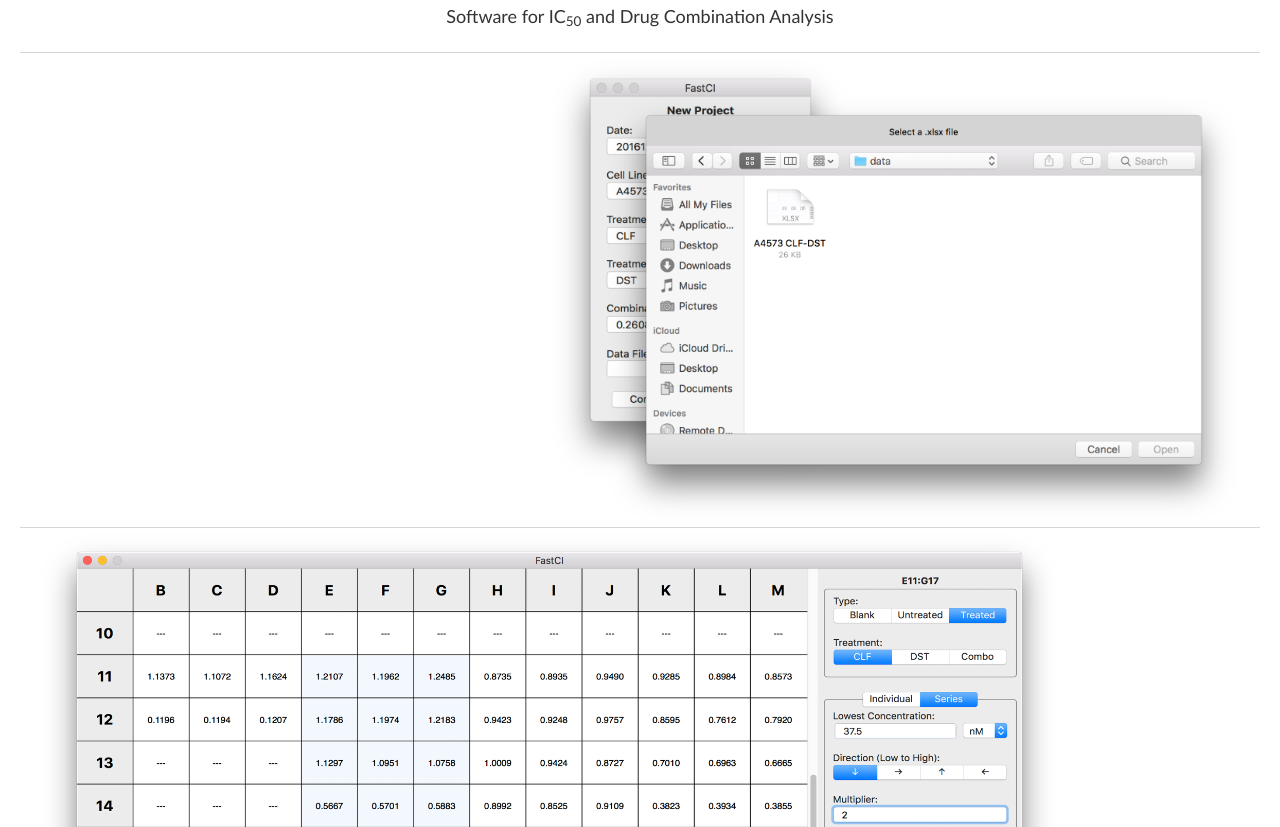
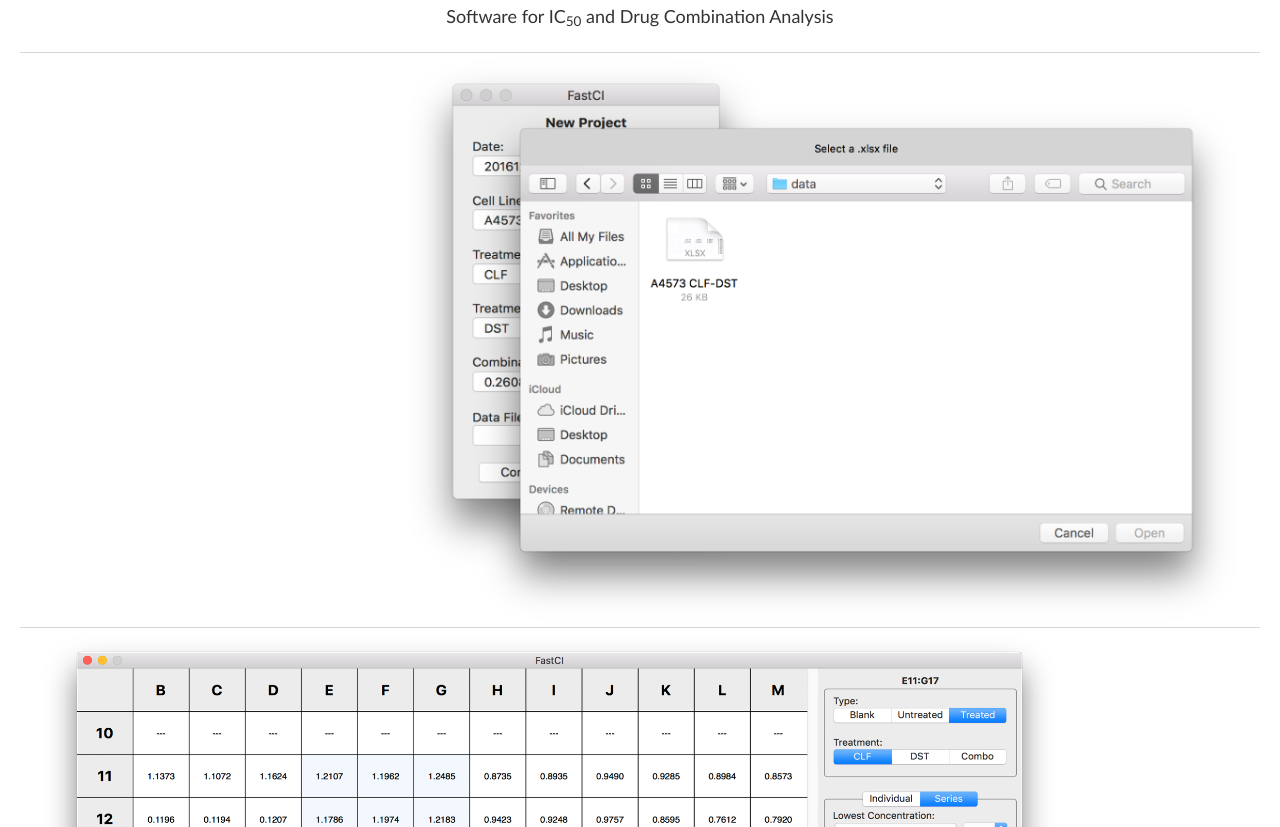
Before and after one commit to koensci/koensci.github.io, a plain HTML site: page index.html in a window 1280 px wide. Shown: the part 458-1285 px from the top of the page. Drawn offline with nearby package versions, Linux system fonts and the light colour scheme; a web font is replaced by a local one.

Commit message:
Fixed width of 1.png

```diff
--- a/index.html
+++ b/index.html
@@ -62,7 +62,7 @@
             <div class="container-fluid"></div>
             <div class="row" style="background-color:#d6d6d6; padding:0.5px"></div>
             <div class="row">
-                <div class="col-xs-12"><img src="images/1.png" style="max-width:700px" class="img-responsive right-block"></div>
+                <div class="col-xs-12"><img src="images/1.png" style="max-width:70%" class="img-responsive right-block"></div>
             </div>
             <div class="row" style="background-color:#d6d6d6; padding:0.5px"></div>
             <div class="row">
```
